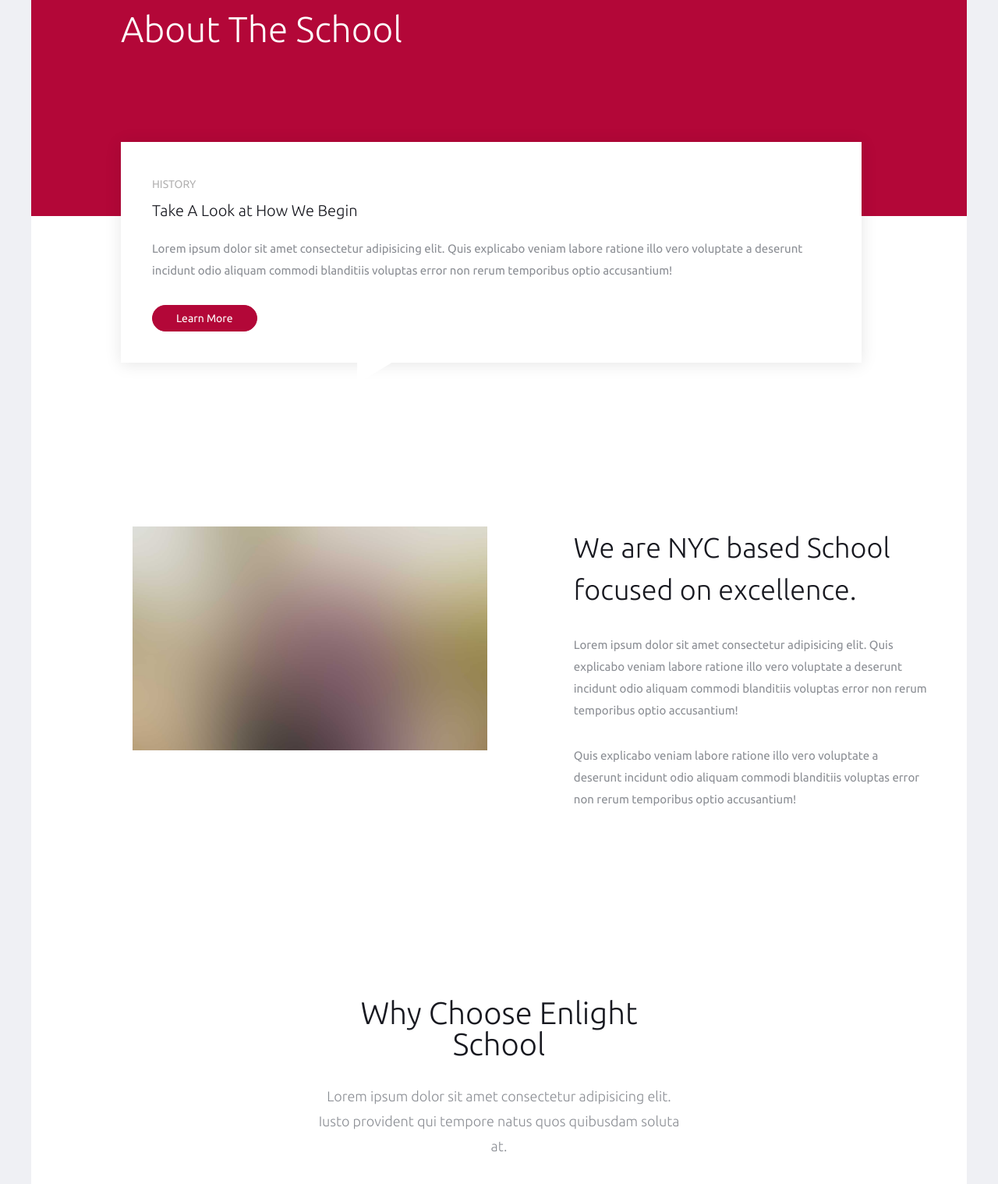
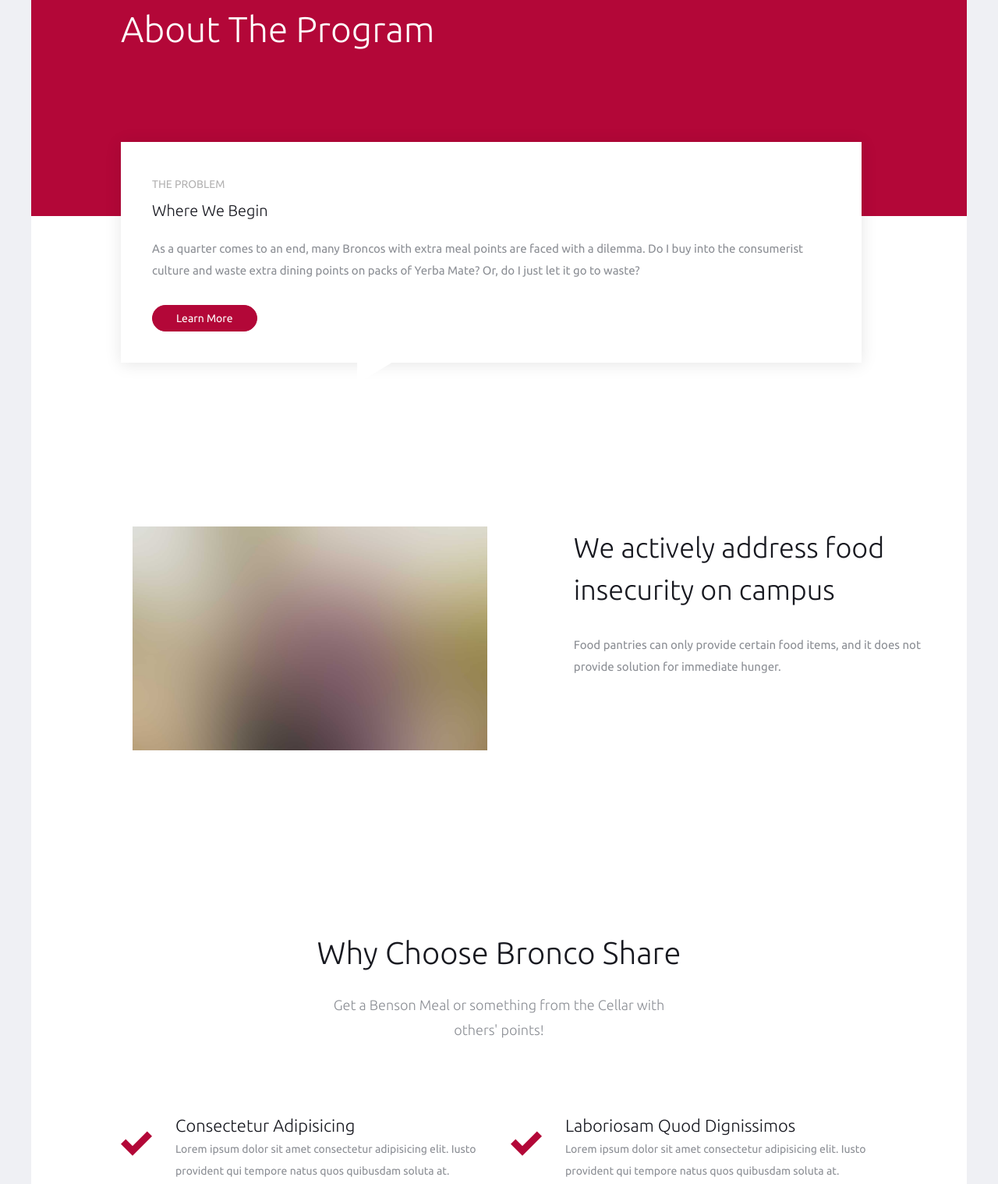
Before and after one commit to Hack-for-Humanity-2022/BroncoShare, a website: page about.html in a window 1280 px wide. Shown: the part 190-1708 px from the top of the page at 78% size. Drawn offline with Linux system fonts and the light colour scheme; files whose address does not match are found by name.

Commit message:
Update about.html

```diff
--- a/about.html
+++ b/about.html
@@ -70,7 +70,7 @@
       <div class="container">
         <div class="row">
           <div class="col-md-12 text-left section-heading probootstrap-animate">
-            <h1>About The School</h1>
+            <h1>About The Program</h1>
           </div>
         </div>
       </div>
@@ -82,11 +82,15 @@
           <div class="col-md-12">
             <div class="probootstrap-flex-block">
               <div class="probootstrap-text probootstrap-animate">
-                <div class="text-uppercase probootstrap-uppercase">History</div>
-                <h3>Take A Look at How We Begin</h3>
-                <p>Lorem ipsum dolor sit amet consectetur adipisicing elit. Quis explicabo veniam labore ratione illo
-                  vero voluptate a deserunt incidunt odio aliquam commodi blanditiis voluptas error non rerum temporibus
-                  optio accusantium!</p>
+                <div class="text-uppercase probootstrap-uppercase">The Problem</div>
+                <h3>Where We Begin</h3>
+                <p>
+                  As a quarter comes to an end, many Broncos with
+                  extra meal points are faced with a dilemma. Do I
+                  buy into the consumerist culture and waste extra dining
+                  points on packs of Yerba Mate? Or, do I just let
+                  it go to waste?
+                </p>
                 <p><a href="#" class="btn btn-primary">Learn More</a></p>
               </div>
               <div class="probootstrap-image probootstrap-animate" style="background-image: url(img/slider_4.jpg)">
@@ -110,12 +114,8 @@
           </p>
         </div>
         <div class="col-md-6 col-md-push-1">
-          <h2>We are NYC based School focused on excellence.</h2>
-          <p>Lorem ipsum dolor sit amet consectetur adipisicing elit. Quis explicabo veniam labore ratione illo vero
-            voluptate a deserunt incidunt odio aliquam commodi blanditiis voluptas error non rerum temporibus optio
-            accusantium!</p>
-          <p>Quis explicabo veniam labore ratione illo vero voluptate a deserunt incidunt odio aliquam commodi
-            blanditiis voluptas error non rerum temporibus optio accusantium!</p>
+          <h2>We actively address food insecurity on campus</h2>
+          <p>Food pantries can only provide certain food items, and it does not provide solution for immediate hunger.</p>
         </div>
 
 
@@ -127,9 +127,8 @@
       <div class="container">
         <div class="row">
           <div class="col-md-6 col-md-offset-3 text-center section-heading probootstrap-animate">
-            <h2>Why Choose Enlight School</h2>
-            <p class="lead">Lorem ipsum dolor sit amet consectetur adipisicing elit. Iusto provident qui tempore natus
-              quos quibusdam soluta at.</p>
+            <h2>Why Choose Bronco Share</h2>
+            <p class="lead">Get a Benson Meal or something from the Cellar with others' points!</p>
           </div>
         </div>
         <div class="row">
```
